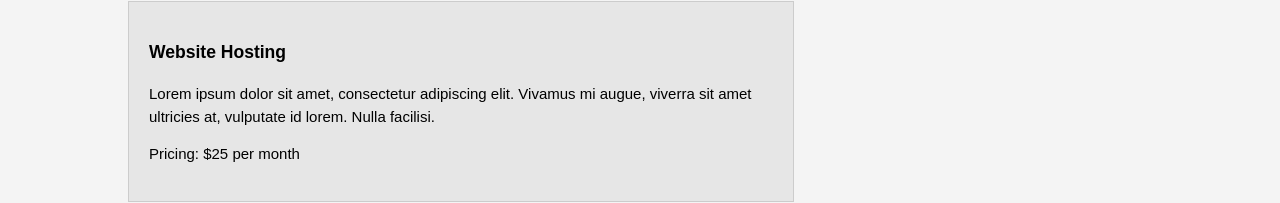
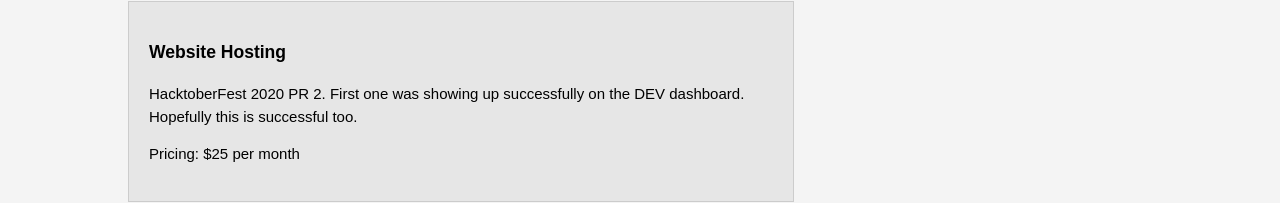
Before and after one commit to yg99-ctrl/MyTestRepoyg99-ctrl, a plain HTML site: page services.html in a window 1280 px wide. Shown: the part 759-962 px from the top of the page. Drawn offline with Linux system fonts and the light colour scheme.

Commit message:
Update services.html (#8)

```diff
--- a/services.html
+++ b/services.html
@@ -55,7 +55,7 @@
             </li>
             <li>
               <h3>Website Hosting</h3>
-              <p>Lorem ipsum dolor sit amet, consectetur adipiscing elit. Vivamus mi augue, viverra sit amet ultricies at, vulputate id lorem. Nulla facilisi.</p>
+              <p>HacktoberFest 2020 PR 2. First one was showing up successfully on the DEV dashboard. Hopefully this is successful too.</p>
 						  <p>Pricing: $25 per month</p>
             </li>
           </ul>
```
